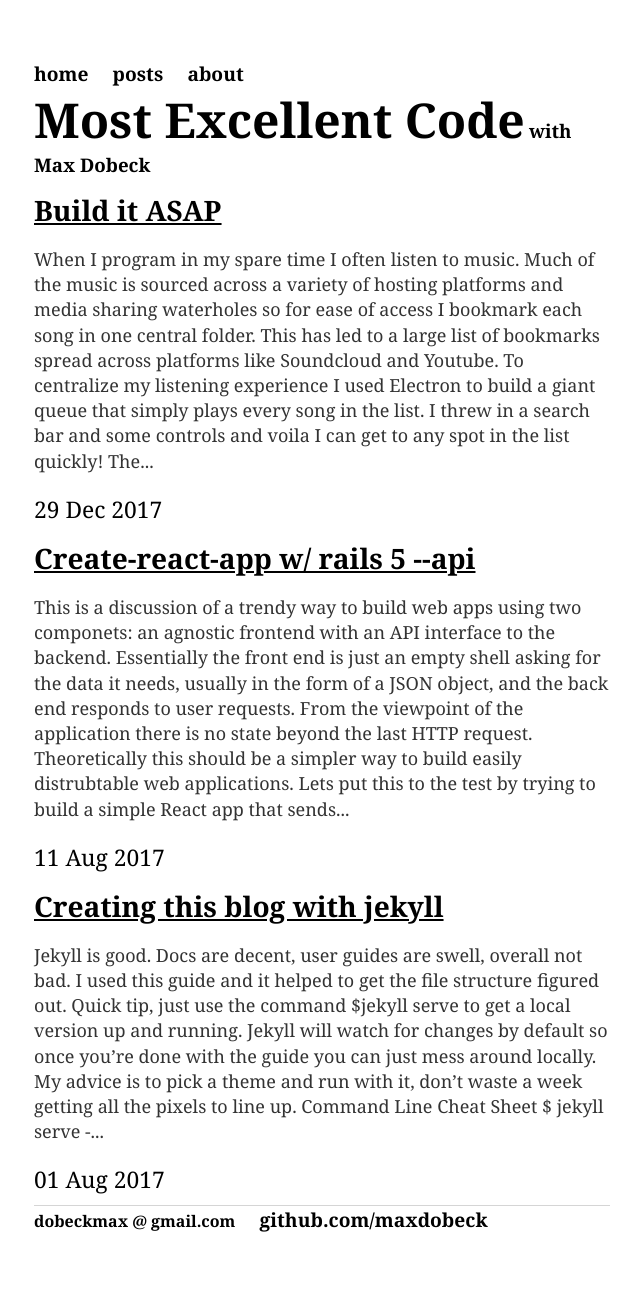
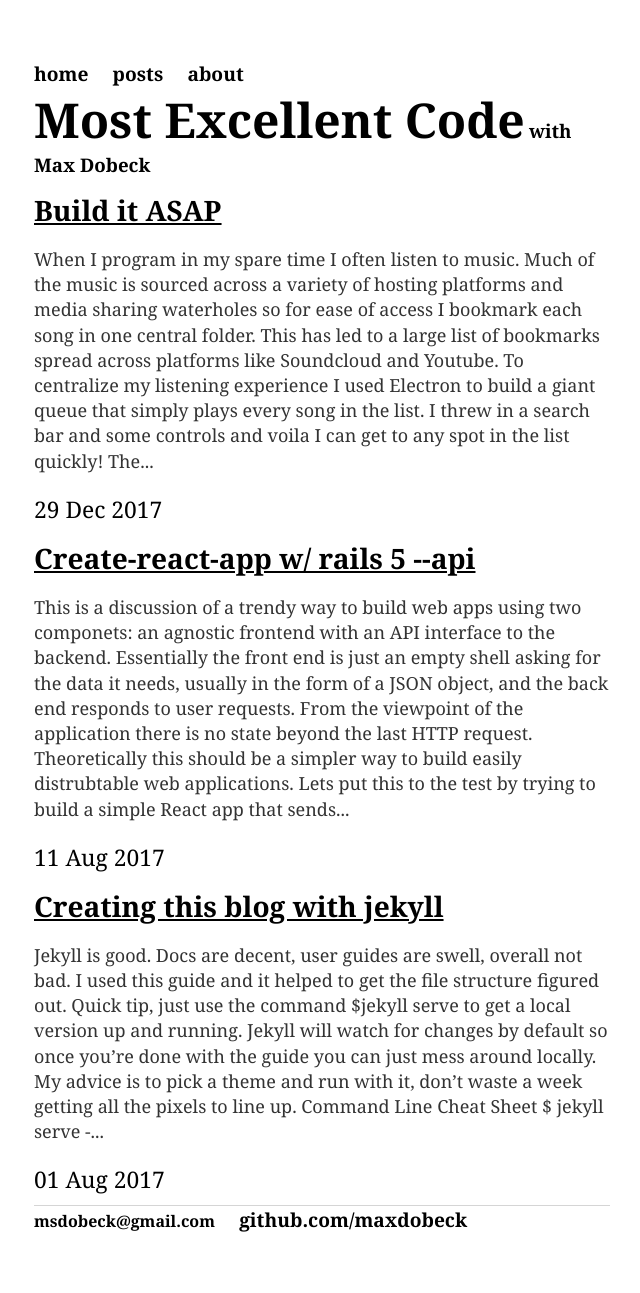
Before and after one commit to maxdobeck/maxdobeck.github.io, a Jekyll site: the page built from index.html, in a window 1280 px wide. Shown: the whole page, without its empty margins (318-958 px from the left). Built offline with Jekyll 4.4.1, drawn with Linux system fonts in a browser that asks for light colours.

Commit message:
Updated the footer email.

```diff
--- a/_layouts/default.html
+++ b/_layouts/default.html
@@ -26,8 +26,8 @@
 			{% include analytics.html %}
 			<footer>
 	    		<ul>
-	        		<li><b>dobeckmax @ gmail.com</b></li>
-	        		<li><a href="https://github.com/maxdobeck">github.com/maxdobeck</a></li>
+	        		<li><b>msdobeck@gmail.com</b></li>
+	        		<li><b><a href="https://github.com/maxdobeck">github.com/maxdobeck</a></b></li>
 				</ul>
 			</footer>
 		</body>
```
Also changed, not shown: Gemfile.lock.
